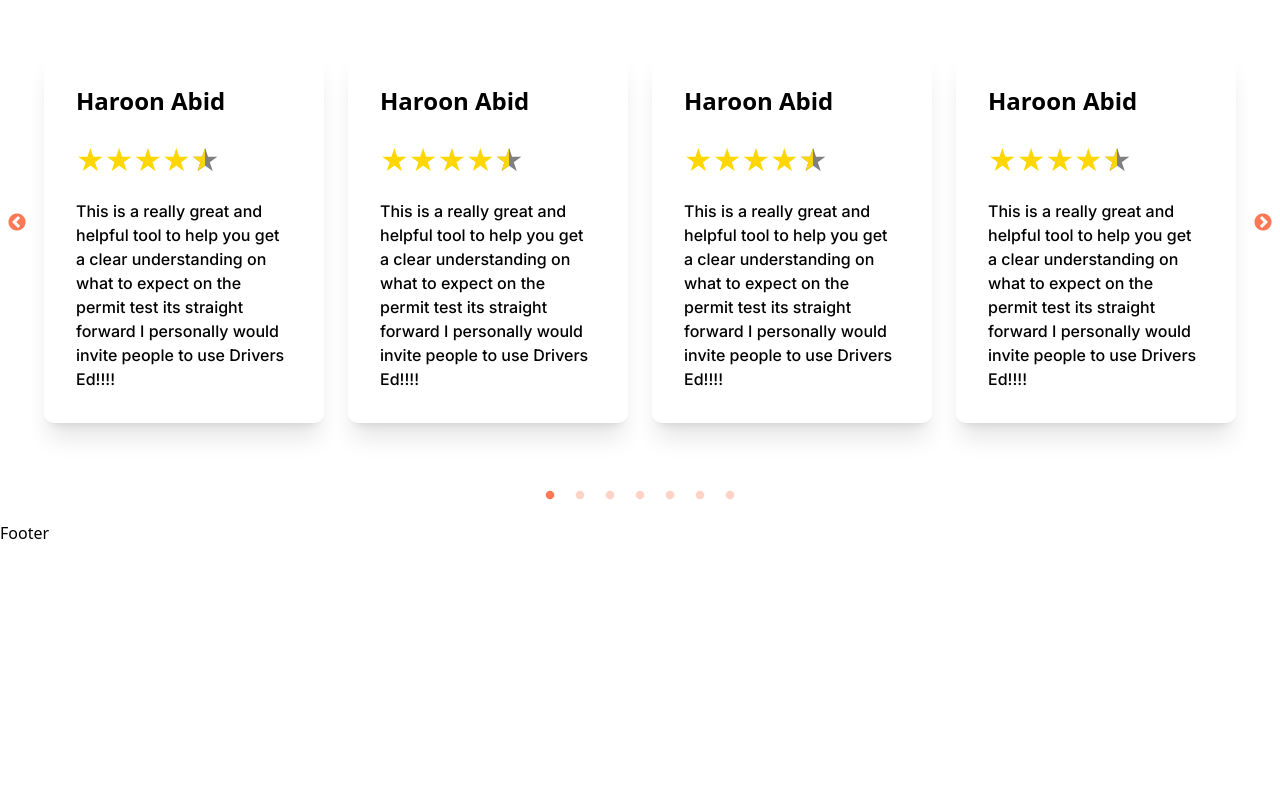
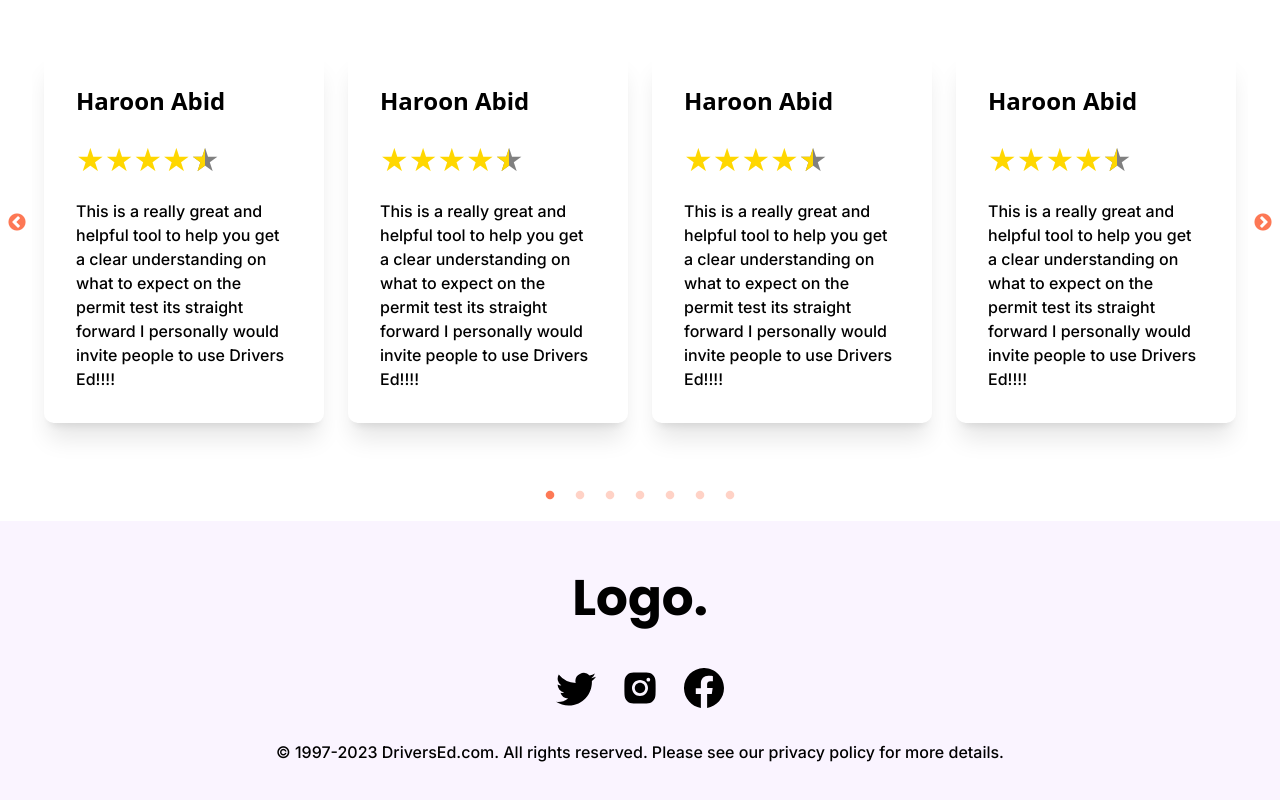
Before and after one commit to gulnabi-afridi/traffic-school, a Next.js app: page / in a window 1280 px wide. Shown: the part 2468-3268 px from the top of the page. Before the commit the page ends 3013 px from the top, so only its background shows below. Built offline with nearby package versions, Linux system fonts and the light colour scheme.

Commit message:
footer added

```diff
--- a/src/layout/MainLayout/Footer.tsx
+++ b/src/layout/MainLayout/Footer.tsx
@@ -1,9 +1,53 @@
-import React from 'react'
+import React from "react";
+import Wrapper from "@/components/Shared/ComponentWrapper/Wrapper";
+import Link from "next/link";
+import { BsTwitter } from "react-icons/bs";
+import { AiFillInstagram } from "react-icons/ai";
+import { BsFacebook } from "react-icons/bs";
 
 function Footer() {
   return (
-    <div>Footer</div>
-  )
+    <Wrapper styles="py-10 bg-white-cool">
+      <div className="w-full flex flex-col gap-8 justify-center items-center">
+        {/* ====> logo */}
+        <p className="text-black-main text-[50px] font-bold font-poppins">
+          Logo.
+        </p>
+        {/* ====> social icons */}
+        <div className="flex justify-center items-center gap-6">
+          {Social.map((item, index) => {
+            return (
+              <Link key={index} href="#">
+                {item.path}
+              </Link>
+            );
+          })}
+        </div>
+        <p className="text-[16px] font-medium font-inter text-black-main">
+          © 1997-2023 DriversEd.com. All rights reserved. Please see our privacy
+          policy for more details.
+        </p>
+      </div>
+    </Wrapper>
+  );
 }
 
-export default Footer
+const Social = [
+  {
+    path: (
+      <BsTwitter className="text-[40px] text-black-main hover:scale-110 duration-300" />
+    ),
+  },
+  {
+    path: (
+      <AiFillInstagram className="text-[40px] text-black-main hover:scale-110 duration-300" />
+    ),
+  },
+  {
+    path: (
+      <BsFacebook className="text-[40px] text-black-main hover:scale-110 duration-300" />
+    ),
+  },
+];
+
+export default Footer;
```
